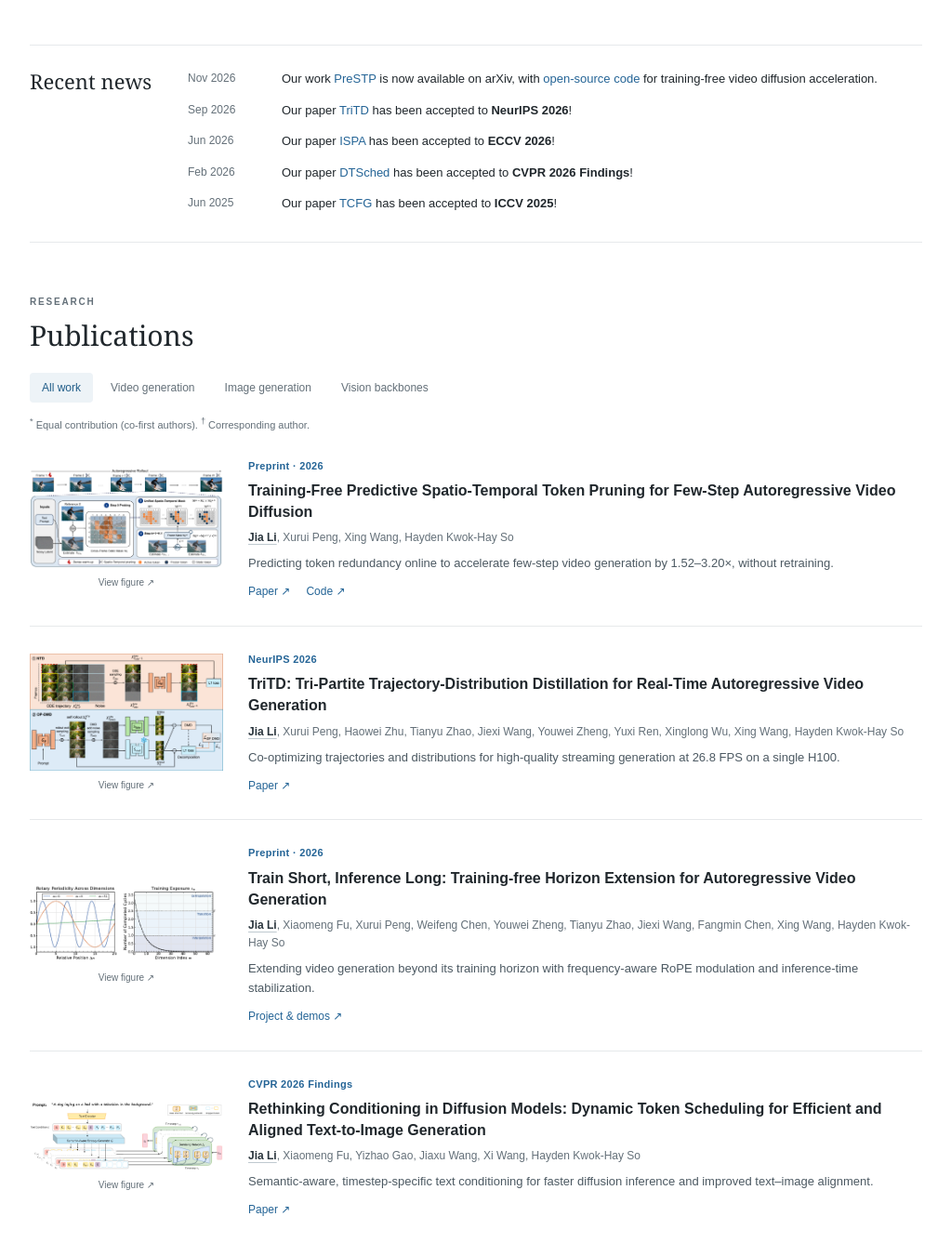
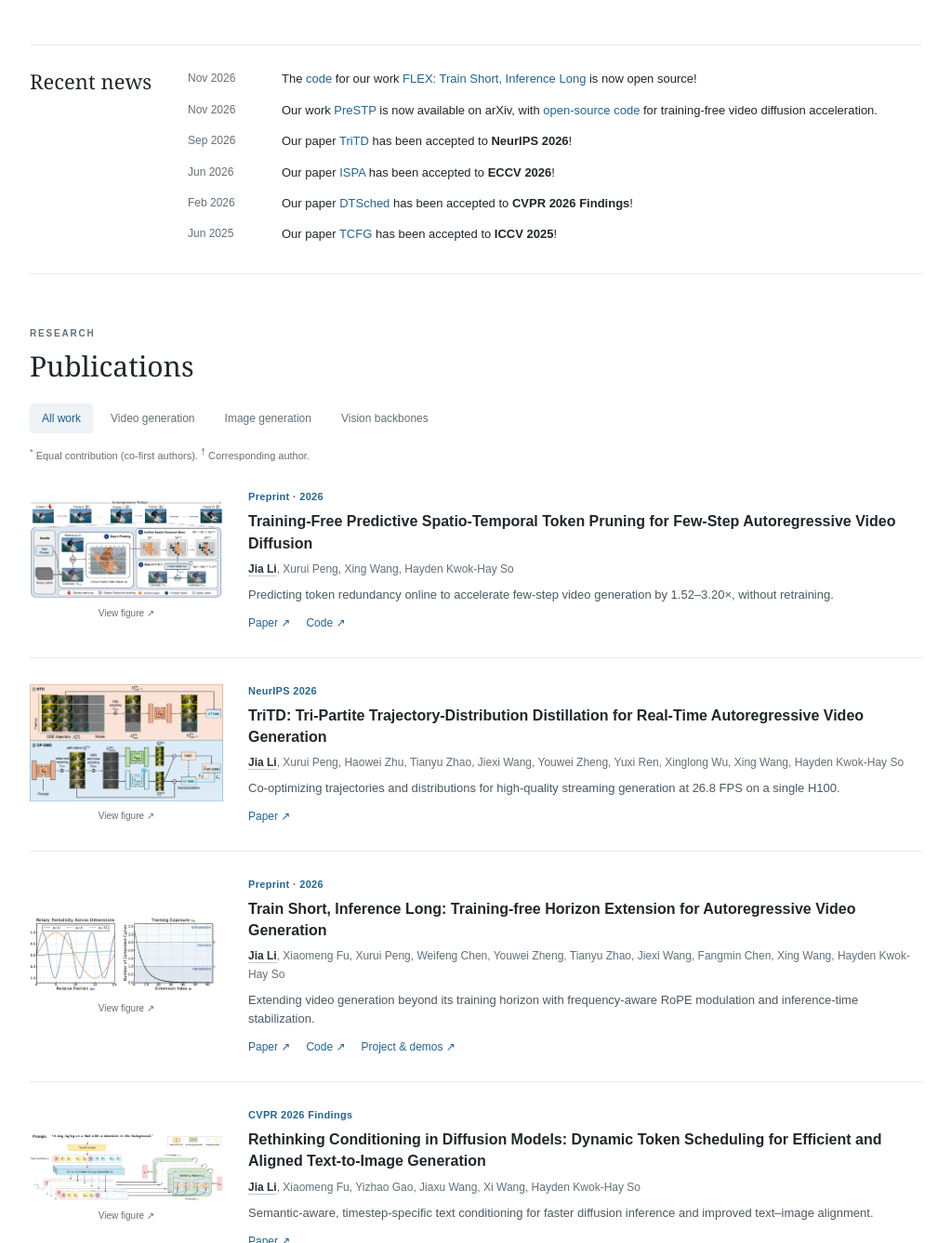
Before and after one commit to Ga-Lee/ga-lee.github.io, a plain HTML site: page index.html in a window 1280 px wide. Shown: the part 423-1760 px from the top of the page at 93% size, without its empty margins (128-1151 px from the left). Drawn offline with Linux system fonts and the light colour scheme.

Commit message:
Add FLEX code release links and news

```diff
--- a/index.html
+++ b/index.html
@@ -15,7 +15,7 @@
   <div class="intro-heading"><div class="portrait"><img src="assets/jia-li-portrait-circle.png" alt="Jia Li" width="1254" height="1254" fetchpriority="high" decoding="async"></div><h1>Jia Li</h1><p class="eyebrow">THE UNIVERSITY OF HONG KONG</p></div>
   <div class="bio"><p>I am a third-year Ph.D. student at <a href="https://www.hku.hk/">the University of Hong Kong</a>, advised by <a href="https://web.ece.hku.hk/~hso/">Prof. Hayden Kwok-Hay So</a>. I am also a research intern at ByteDance Seed. Previously, I received my master's degree from Peking University and my bachelor's degree from Wuhan University.</p><p>I work on <strong>efficient generative models</strong>. My current research interests include <strong>interactive video generation</strong>, <strong>world models</strong>, and <strong>code video generation</strong>. I am currently seeking <strong>internship opportunities</strong> in these areas. Please feel free to reach out to discuss potential opportunities or collaborations!</p><p class="email-address">Email: <span>jia dot g dot lee at connect dot hku dot hk</span></p><div class="social"><a href="https://github.com/Ga-Lee">GitHub ↗</a><span>/</span><a href="#research">Publications ↓</a></div></div>
 </section>
-<section class="news" aria-labelledby="news-title"><h2 id="news-title">Recent news</h2><div class="news-items"><p><time datetime="2026-11">Nov 2026</time><span>Our work <a href="https://arxiv.org/pdf/2611.07551">PreSTP</a> is now available on arXiv, with <a href="https://github.com/Ga-Lee/PreSTP">open-source code</a> for training-free video diffusion acceleration.</span></p><p><time datetime="2026-09">Sep 2026</time><span>Our paper <a href="https://arxiv.org/abs/2610.26165">TriTD</a> has been accepted to <strong>NeurIPS 2026</strong>!</span></p>
+<section class="news" aria-labelledby="news-title"><h2 id="news-title">Recent news</h2><div class="news-items"><p><time datetime="2026-11">Nov 2026</time><span>The <a href="https://github.com/Ga-Lee/Frequency-aware-Length-EXtension">code</a> for our work <a href="https://arxiv.org/abs/2602.14027">FLEX: Train Short, Inference Long</a> is now open source!</span></p><p><time datetime="2026-11">Nov 2026</time><span>Our work <a href="https://arxiv.org/pdf/2611.07551">PreSTP</a> is now available on arXiv, with <a href="https://github.com/Ga-Lee/PreSTP">open-source code</a> for training-free video diffusion acceleration.</span></p><p><time datetime="2026-09">Sep 2026</time><span>Our paper <a href="https://arxiv.org/abs/2610.26165">TriTD</a> has been accepted to <strong>NeurIPS 2026</strong>!</span></p>
 <p><time datetime="2026-06">Jun 2026</time><span>Our paper <a href="https://arxiv.org/abs/2607.00712">ISPA</a> has been accepted to <strong>ECCV 2026</strong>!</span></p>
 <p><time datetime="2026-02">Feb 2026</time><span>Our paper <a href="https://openaccess.thecvf.com/content/CVPR2026F/html/Li_Rethinking_Conditioning_in_Diffusion_Models_Dynamic_Token_Scheduling_for_Efficient_CVPRF_2026_paper.html">DTSched</a> has been accepted to <strong>CVPR 2026 Findings</strong>!</span></p>
 <p><time datetime="2025-06">Jun 2025</time><span>Our paper <a href="https://openaccess.thecvf.com/content/ICCV2025/html/Fu_TCFG_Truncated_Classifier-Free_Guidance_for_Efficient_and_Scalable_Text-to-Image_Acceleration_ICCV_2025_paper.html">TCFG</a> has been accepted to <strong>ICCV 2025</strong>!</span></p></div></section>
@@ -26,7 +26,7 @@
   <div id="papers">
   <article class="paper" data-category="video"><a class="paper-figure" href="assets/papers/prestp-framework.png" target="_blank" rel="noopener" aria-label="View PreSTP figure at full size"><img src="assets/papers/prestp-framework.png" alt="PreSTP predictive spatio-temporal token pruning framework, reproduced from the paper" loading="lazy" decoding="async"><span>View figure ↗</span></a><div class="paper-text"><div class="venue">Preprint · 2026</div><h3><a href="https://arxiv.org/pdf/2611.07551">Training-Free Predictive Spatio-Temporal Token Pruning for Few-Step Autoregressive Video Diffusion</a></h3><p class="authors"><strong>Jia Li</strong>, Xurui Peng, Xing Wang, Hayden Kwok-Hay So</p><p class="description">Predicting token redundancy online to accelerate few-step video generation by 1.52–3.20×, without retraining.</p><div class="paper-links"><a href="https://arxiv.org/pdf/2611.07551">Paper ↗</a><a href="https://github.com/Ga-Lee/PreSTP">Code ↗</a></div></div></article>
   <article class="paper" data-category="video"><a class="paper-figure" href="assets/papers/tritd-framework.png" target="_blank" rel="noopener" aria-label="View TriTD figure at full size"><img src="assets/papers/tritd-framework.png" alt="TriTD trajectory and distribution distillation framework, reproduced from the paper" loading="lazy" decoding="async"><span>View figure ↗</span></a><div class="paper-text"><div class="venue">NeurIPS 2026</div><h3><a href="https://arxiv.org/abs/2610.26165">TriTD: Tri-Partite Trajectory-Distribution Distillation for Real-Time Autoregressive Video Generation</a></h3><p class="authors"><strong>Jia Li</strong>, Xurui Peng, Haowei Zhu, Tianyu Zhao, Jiexi Wang, Youwei Zheng, Yuxi Ren, Xinglong Wu, Xing Wang, Hayden Kwok-Hay So</p><p class="description">Co-optimizing trajectories and distributions for high-quality streaming generation at 26.8 FPS on a single H100.</p><div class="paper-links"><a href="https://arxiv.org/abs/2610.26165">Paper ↗</a></div></div></article>
-  <article class="paper" data-category="video"><a class="paper-figure" href="assets/papers/flex-rope.png" target="_blank" rel="noopener" aria-label="View FLEX figure at full size"><img src="assets/papers/flex-rope.png" alt="FLEX frequency-aware temporal RoPE analysis, reproduced from the paper" loading="lazy" decoding="async"><span>View figure ↗</span></a><div class="paper-text"><div class="venue">Preprint · 2026</div><h3><a href="https://ga-lee.github.io/FLEX_demo/">Train Short, Inference Long: Training-free Horizon Extension for Autoregressive Video Generation</a></h3><p class="authors"><strong>Jia Li</strong>, Xiaomeng Fu, Xurui Peng, Weifeng Chen, Youwei Zheng, Tianyu Zhao, Jiexi Wang, Fangmin Chen, Xing Wang, Hayden Kwok-Hay So</p><p class="description">Extending video generation beyond its training horizon with frequency-aware RoPE modulation and inference-time stabilization.</p><div class="paper-links"><a href="https://ga-lee.github.io/FLEX_demo/">Project & demos ↗</a></div></div></article>
+  <article class="paper" data-category="video"><a class="paper-figure" href="assets/papers/flex-rope.png" target="_blank" rel="noopener" aria-label="View FLEX figure at full size"><img src="assets/papers/flex-rope.png" alt="FLEX frequency-aware temporal RoPE analysis, reproduced from the paper" loading="lazy" decoding="async"><span>View figure ↗</span></a><div class="paper-text"><div class="venue">Preprint · 2026</div><h3><a href="https://ga-lee.github.io/FLEX_demo/">Train Short, Inference Long: Training-free Horizon Extension for Autoregressive Video Generation</a></h3><p class="authors"><strong>Jia Li</strong>, Xiaomeng Fu, Xurui Peng, Weifeng Chen, Youwei Zheng, Tianyu Zhao, Jiexi Wang, Fangmin Chen, Xing Wang, Hayden Kwok-Hay So</p><p class="description">Extending video generation beyond its training horizon with frequency-aware RoPE modulation and inference-time stabilization.</p><div class="paper-links"><a href="https://arxiv.org/abs/2602.14027">Paper ↗</a><a href="https://github.com/Ga-Lee/Frequency-aware-Length-EXtension">Code ↗</a><a href="https://ga-lee.github.io/FLEX_demo/">Project &amp; demos ↗</a></div></div></article>
   <article class="paper" data-category="image"><a class="paper-figure" href="assets/papers/dts-framework.png" target="_blank" rel="noopener" aria-label="View DTSched figure at full size"><img src="assets/papers/dts-framework.png" alt="Dynamic Token Scheduling framework, reproduced from the paper" loading="lazy" decoding="async"><span>View figure ↗</span></a><div class="paper-text"><div class="venue">CVPR 2026 Findings</div><h3><a href="https://openaccess.thecvf.com/content/CVPR2026F/html/Li_Rethinking_Conditioning_in_Diffusion_Models_Dynamic_Token_Scheduling_for_Efficient_CVPRF_2026_paper.html">Rethinking Conditioning in Diffusion Models: Dynamic Token Scheduling for Efficient and Aligned Text-to-Image Generation</a></h3><p class="authors"><strong>Jia Li</strong>, Xiaomeng Fu, Yizhao Gao, Jiaxu Wang, Xi Wang, Hayden Kwok-Hay So</p><p class="description">Semantic-aware, timestep-specific text conditioning for faster diffusion inference and improved text–image alignment.</p><div class="paper-links"><a href="https://openaccess.thecvf.com/content/CVPR2026F/html/Li_Rethinking_Conditioning_in_Diffusion_Models_Dynamic_Token_Scheduling_for_Efficient_CVPRF_2026_paper.html">Paper ↗</a></div></div></article>
   <article class="paper compact" data-category="video"><a class="paper-figure" href="assets/papers/ispa-framework.png" target="_blank" rel="noopener" aria-label="View ISPA figure at full size"><img src="assets/papers/ispa-framework.png" alt="Instance-Specific Parametric Absorption framework, reproduced from the paper" loading="lazy" decoding="async"><span>View figure ↗</span></a><div class="paper-text"><div class="venue">ECCV 2026</div><h3><a href="https://arxiv.org/abs/2607.00712">Towards Memory-Efficient Autoregressive Video Generation via Instance-Specific Parametric Absorption</a></h3><p class="authors">Xiaomeng Fu<sup>*</sup>, <strong>Jia Li</strong><sup>*</sup>, Yiming Hu, Yong Wang, Hayden Kwok-Hay So, Jiao Dai, Xiangxiang Chu, Jizhong Han</p><p class="description">Absorbing historical context into model weights to remove up to 50% of the KV cache with near-lossless quality.</p><div class="paper-links"><a href="https://arxiv.org/abs/2607.00712">Paper ↗</a></div></div></article>
   <article class="paper compact" data-category="image"><a class="paper-figure" href="assets/papers/tcfg-analysis.png" target="_blank" rel="noopener" aria-label="View TCFG figure at full size"><img src="assets/papers/tcfg-analysis.png" alt="TCFG analysis of conditional and unconditional denoising, reproduced from the paper" loading="lazy" decoding="async"><span>View figure ↗</span></a><div class="paper-text"><div class="venue">ICCV 2025</div><h3><a href="https://openaccess.thecvf.com/content/ICCV2025/html/Fu_TCFG_Truncated_Classifier-Free_Guidance_for_Efficient_and_Scalable_Text-to-Image_Acceleration_ICCV_2025_paper.html">TCFG: Truncated Classifier-Free Guidance for Efficient and Scalable Text-to-Image Acceleration</a></h3><p class="authors">Xiaomeng Fu<sup>*</sup>, <strong>Jia Li</strong><sup>*†</sup></p><p class="description">Reducing redundant text-conditioned computation with dynamic guidance scheduling and truncation.</p><div class="paper-links"><a href="https://openaccess.thecvf.com/content/ICCV2025/html/Fu_TCFG_Truncated_Classifier-Free_Guidance_for_Efficient_and_Scalable_Text-to-Image_Acceleration_ICCV_2025_paper.html">Paper ↗</a></div></div></article>
```
